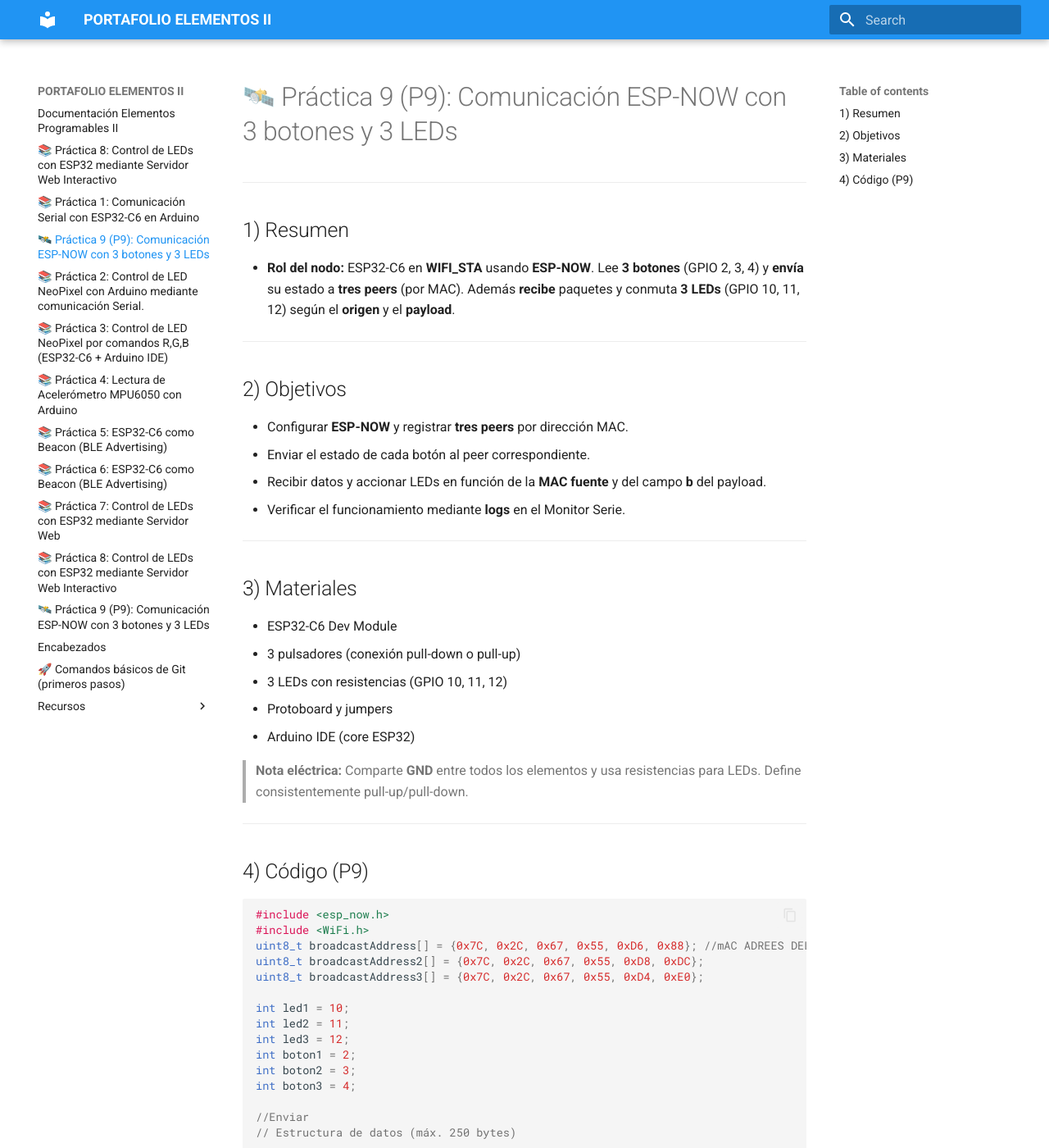
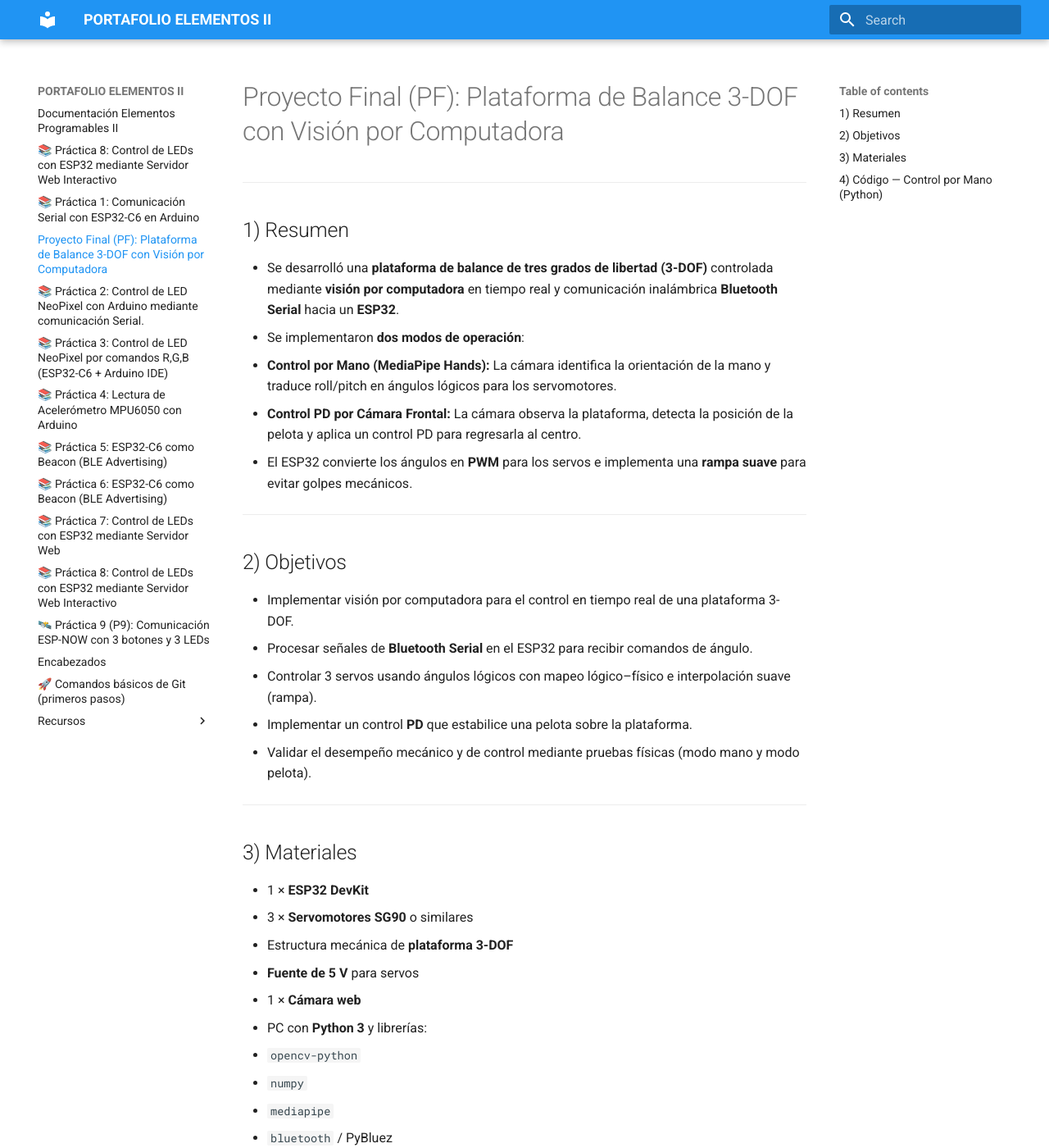
Before and after one commit to aritmaldzamu/pot2, an MkDocs documentation site: the page built from docs/PRÁCTICA 10.md, in a window 1280 px wide and 1400 px high. Shown: the whole window at 82% size. Built offline with MkDocs 1.6.1 and Material for MkDocs 9.7.7, drawn with Linux system fonts in a browser that asks for light colours; some of the changed text lies outside the part shown.

Commit message:
Update PRÁCTICA 10.md

````diff
--- a/docs/PRÁCTICA 10.md
+++ b/docs/PRÁCTICA 10.md
@@ -1,209 +1,44 @@
-# 🛰️ Práctica 9 (P9): Comunicación ESP-NOW con 3 botones y 3 LEDs
+# Proyecto Final (PF): Plataforma de Balance 3-DOF con Visión por Computadora
 
 ---
 
 ## 1) Resumen
-- **Rol del nodo:** ESP32-C6 en **WIFI_STA** usando **ESP-NOW**. Lee **3 botones** (GPIO 2, 3, 4) y **envía** su estado a **tres peers** (por MAC). Además **recibe** paquetes y conmuta **3 LEDs** (GPIO 10, 11, 12) según el **origen** y el **payload**.
+- Se desarrolló una **plataforma de balance de tres grados de libertad (3-DOF)** controlada mediante **visión por computadora** en tiempo real y comunicación inalámbrica **Bluetooth Serial** hacia un **ESP32**.
+- Se implementaron **dos modos de operación**:
+  - **Control por Mano (MediaPipe Hands):** La cámara identifica la orientación de la mano y traduce roll/pitch en ángulos lógicos para los servomotores.
+  - **Control PD por Cámara Frontal:** La cámara observa la plataforma, detecta la posición de la pelota y aplica un control PD para regresarla al centro.
+- El ESP32 convierte los ángulos en **PWM** para los servos e implementa una **rampa suave** para evitar golpes mecánicos.
 
 ---
 
 ## 2) Objetivos
-- Configurar **ESP-NOW** y registrar **tres peers** por dirección MAC.
-- Enviar el estado de cada botón al peer correspondiente.
-- Recibir datos y accionar LEDs en función de la **MAC fuente** y del campo **b** del payload.
-- Verificar el funcionamiento mediante **logs** en el Monitor Serie.
+- Implementar visión por computadora para el control en tiempo real de una plataforma 3-DOF.
+- Procesar señales de **Bluetooth Serial** en el ESP32 para recibir comandos de ángulo.
+- Controlar 3 servos usando ángulos lógicos con mapeo lógico–físico e interpolación suave (rampa).
+- Implementar un control **PD** que estabilice una pelota sobre la plataforma.
+- Validar el desempeño mecánico y de control mediante pruebas físicas (modo mano y modo pelota).
 
 ---
 
 ## 3) Materiales
-- ESP32-C6 Dev Module
-- 3 pulsadores (conexión pull-down o pull-up)
-- 3 LEDs con resistencias (GPIO 10, 11, 12)
-- Protoboard y jumpers
-- Arduino IDE (core ESP32)
+- 1 × **ESP32 DevKit**
+- 3 × **Servomotores SG90** o similares
+- Estructura mecánica de **plataforma 3-DOF**
+- **Fuente de 5 V** para servos
+- 1 × **Cámara web**
+- PC con **Python 3** y librerías:
+  - `opencv-python`
+  - `numpy`
+  - `mediapipe`
+  - `bluetooth` / PyBluez
+- Cables, protoboard y elementos mecánicos según el diseño
 
-> **Nota eléctrica:** Comparte **GND** entre todos los elementos y usa resistencias para LEDs. Define consistentemente pull-up/pull-down.
+> **Nota eléctrica:** Todos los componentes deben compartir **GND** y los servos deben alimentarse con 5 V externos.
 
 ---
 
-## 4) Código (P9)
+## 4) Código — Control por Mano (Python)
 
-```cpp
-#include <esp_now.h>
-#include <WiFi.h>
-uint8_t broadcastAddress[] = {0x7C, 0x2C, 0x67, 0x55, 0xD6, 0x88}; //mAC ADREES DEL OTRO ESP32
-uint8_t broadcastAddress2[] = {0x7C, 0x2C, 0x67, 0x55, 0xD8, 0xDC};
-uint8_t broadcastAddress3[] = {0x7C, 0x2C, 0x67, 0x55, 0xD4, 0xE0};
-
-int led1 = 10;
-int led2 = 11;
-int led3 = 12;
-int boton1 = 2;
-int boton2 = 3;
-int boton3 = 4;
-
-//Enviar
-// Estructura de datos (máx. 250 bytes)
-
-typedef struct struct_msj {
-  char a[32];
-  int b;
-  float c;
-  bool d;
-} struct_msj;
-struct_msj datosEnviados;
-struct_msj datosRecibidos;
-struct_msj datosEnviados2;
-struct_msj datosRecibidos2;
-struct_msj datosEnviados3;
-struct_msj datosRecibidos3;
-
-esp_now_peer_info_t peerInfo;
-esp_now_peer_info_t peerInfo2;
-esp_now_peer_info_t peerInfo3;
-void OnDataRecv(const esp_now_recv_info_t *info, const uint8_t *tempData, int tam) {
-  memcpy(&datosRecibidos, tempData, sizeof(datosRecibidos));
-  // Imprimir información de la fuente (opcional)
-  char macStr[18];
-  snprintf(macStr, sizeof(macStr),
-           "%02X:%02X:%02X:%02X:%02X:%02X",
-           info->src_addr[0], info->src_addr[1], info->src_addr[2],
-           info->src_addr[3], info->src_addr[4], info->src_addr[5]);
-  Serial.printf("Datos recibidos de: %s\n", macStr);
-  //Serial.printf("Bytes recibidos: %d\n", tam);
-  if(info->src_addr[5] == 0x88)
-  {
-    if (datosRecibidos.b == 1) {
-      digitalWrite(led1, HIGH);
-    }
-    else {
-      digitalWrite(led1, LOW);
-    }
-  }
-  if(info->src_addr[5] == 0xE0)
-  {
-    if (datosRecibidos.b==1) {
-      digitalWrite(led2, HIGH);
-    }
-    else {
-      digitalWrite(led2, LOW);
-    }
-  }
-  if(info->src_addr[5] == 0xDC)
-  {
-    if (datosRecibidos.b == 1) {
-      digitalWrite(led3, HIGH);
-    }
-    else {
-      digitalWrite(led3, LOW);
-    }
-  }
-
-  Serial.printf("Int: %d\n", datosRecibidos.b);
-  //Serial.printf("Float: %.2f\n", datosRecibidos.c);
-  //Serial.printf("Bool: %d\n\n", datosRecibidos.d);
-}
-void setup()
-{
-  Serial.begin(115200);
-  WiFi.mode(WIFI_STA);
-  pinMode(boton1, INPUT);
-  pinMode(boton2, INPUT);
-  pinMode(boton3, INPUT);
-  pinMode(led1, OUTPUT);
-  pinMode(led2, OUTPUT);
-  pinMode(led3, OUTPUT);
-  if (esp_now_init() != ESP_OK)
-  {
-    Serial.println("Error inicializando ESP-NOW");
-    return;
-  }
-  memset(&peerInfo, 0, sizeof(peerInfo));
-  memcpy(peerInfo.peer_addr, broadcastAddress, 6);
-  peerInfo.channel = 0;
-  peerInfo.encrypt = false;
-  if (esp_now_add_peer(&peerInfo) != ESP_OK)
-  {
-    Serial.println("No se pudo agregar el peer");
-    return;
-  }
-  // Configurar peer
-  memset(&peerInfo2, 0, sizeof(peerInfo2));
-  memcpy(peerInfo2.peer_addr, broadcastAddress2, 6);
-  peerInfo.channel = 0;
-  peerInfo.encrypt = false;
-  if (esp_now_add_peer(&peerInfo2) != ESP_OK)
-  {
-    Serial.println("No se pudo agregar el peer");
-    return;
-  }
-    memset(&peerInfo3, 0, sizeof(peerInfo3));
-  memcpy(peerInfo3.peer_addr, broadcastAddress3, 6);
-  peerInfo.channel = 0;
-  peerInfo.encrypt = false;
-  if (esp_now_add_peer(&peerInfo3) != ESP_OK)
-  {
-    Serial.println("No se pudo agregar el peer");
-    return;
-  }
-  Serial.println("ESP-NOW listo para enviar");
-  esp_now_register_recv_cb(OnDataRecv);
-}
-
-void loop()
-{
-  //aqui imprime estado botones
-  Serial.print("Botón 1: ");
-  Serial.print(digitalRead(boton1));
-  Serial.print(" | Botón 2: ");
-  Serial.print(digitalRead(boton2));
-  Serial.print(" | Botón 3: ");
-  Serial.println(digitalRead(boton3));
-
-  strcpy(datosEnviados.a, "Hola Mundo");
-  datosEnviados.c = 3.14;
-  datosEnviados.d = true;
-
-
-  if(digitalRead(boton1) == HIGH){
-    datosEnviados.b = 1;
-    esp_err_t result1 = esp_now_send(broadcastAddress,
-                                    (uint8_t *)&datosEnviados,
-                                    sizeof(datosEnviados));
-  }
-  else if(digitalRead(boton1) == LOW){
-    datosEnviados.b = 0;
-    esp_err_t result1 = esp_now_send(broadcastAddress,
-                                  (uint8_t *)&datosEnviados,
-                                  sizeof(datosEnviados));
-  }
-  if(digitalRead(boton2) == HIGH){
-  datosEnviados.b = 1;
-  esp_err_t result2 = esp_now_send(broadcastAddress2,
-                                  (uint8_t *)&datosEnviados,
-                                  sizeof(datosEnviados));
-  }
-  else if(digitalRead(boton2) == LOW){
-    datosEnviados.b = 0;
-    esp_err_t result2 = esp_now_send(broadcastAddress2,
-                                  (uint8_t *)&datosEnviados,
-                                  sizeof(datosEnviados));
-  }
-
-  if(digitalRead(boton3) == HIGH){
-  datosEnviados.b = 1;
-  esp_err_t result3 = esp_now_send(broadcastAddress3,
-                                  (uint8_t *)&datosEnviados,
-                                  sizeof(datosEnviados));
-  }
-  else if(digitalRead(boton3) == LOW){
-    datosEnviados.b = 0;
-    esp_err_t result3 = esp_now_send(broadcastAddress3,
-                                  (uint8_t *)&datosEnviados,
-                                  sizeof(datosEnviados));
-  }
-
-  delay(2000);
-}
-
+```python
+# PEGA AQUÍ EL CÓDIGO COMPLETO DEL CONTROL POR MANO
 ```
````
